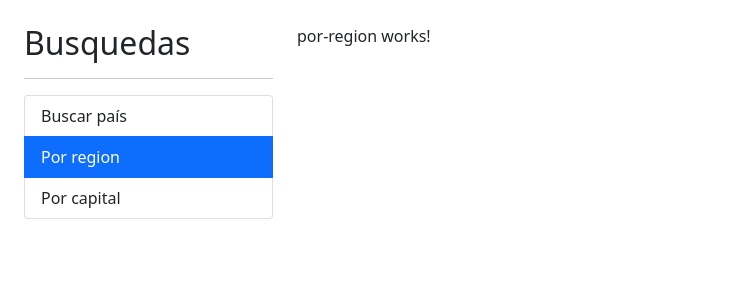
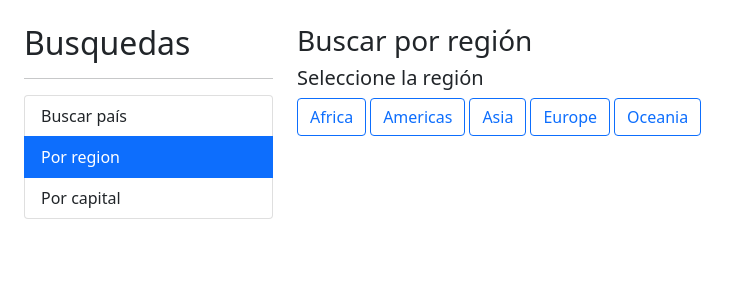
Before and after one commit to IngMachine/08-paisesApp, an Angular app: page /region in a window 1280 px wide. Shown: the top 300 px of the page, without its empty margins (0-740 px from the left). Built offline with nearby package versions, Linux system fonts and the light colour scheme.

Commit message:
Animaciones con animate.style Busqueda por región

```diff
--- a/src/app/pais/components/pais-tabla/pais-tabla.component.html
+++ b/src/app/pais/components/pais-tabla/pais-tabla.component.html
@@ -1,4 +1,4 @@
-<table class="table table-hover">
+<table class="table table-hover  animate__animated animate__backInDown">
     <thead>
         <tr>
             <th> # </th>
--- a/src/app/pais/pages/por-capital/por-capital.component.html
+++ b/src/app/pais/pages/por-capital/por-capital.component.html
@@ -1,18 +1,16 @@
-<h2>Por Capital</h2>
-<hr>
+<div class="animate__animated animate__backInDown">
+    <h2>Por Capital</h2>
+    <hr>
 
-<div class="row">
-    <div class="col">
-        <app-pais-input
-            [termino]="termino"
-            (onEnter)="buscar( $event )"
-            placeholder="Buscar Capital..."
-        >
-        </app-pais-input>
+    <div class="row">
+        <div class="col">
+            <app-pais-input [termino]="termino" (onEnter)="buscar( $event )" placeholder="Buscar Capital...">
+            </app-pais-input>
+        </div>
     </div>
+    <hr>
 </div>
 
-<hr>
 
 <div class="alert alert-danger" *ngIf="hayError">
     No se encontró nada con el término {{ termino }}
@@ -20,6 +18,6 @@
 
 <div class="row" *ngIf="paises.length > 0">
     <div class="col">
-        <app-pais-tabla [paises] = "paises"></app-pais-tabla>
+        <app-pais-tabla [paises]="paises"></app-pais-tabla>
     </div>
 </div>
--- a/src/app/pais/pages/por-region/por-region.component.html
+++ b/src/app/pais/pages/por-region/por-region.component.html
@@ -1 +1,25 @@
-<p>por-region works!</p>
+<h3>Buscar por región <small> {{ regionActiva | titlecase}}</small></h3>
+
+<h5>Seleccione la región</h5>
+
+<div class="row">
+    <div class="col">
+        <!-- [class.btn-primary]="region === regionActiva" -->
+        <!-- [ngClass]="{
+            'btn-primary': regionActiva === region,
+            'btn-outline-primary': regionActiva !== region
+        }" -->
+        <!-- [class]="(region === regionActiva) ? 'btn btn-primary me-1': 'btn btn-outline-primary me-1'" -->
+        <button
+            *ngFor="let region of regiones"
+            [class]="getClassCSS( region )"
+            (click)="activarRegion( region )">
+            {{ region | titlecase }}
+        </button>
+        <div class="row" *ngIf="paises.length > 0">
+            <div class="col">
+                <app-pais-tabla [paises] = "paises"></app-pais-tabla>
+            </div>
+        </div>
+    </div>
+</div>
--- a/src/app/pais/pages/por-region/por-region.component.ts
+++ b/src/app/pais/pages/por-region/por-region.component.ts
@@ -1,4 +1,7 @@
-import { Component, OnInit } from '@angular/core';
+import { Component } from '@angular/core';
+import { PaisService } from '../../services/pais.service';
+import { Country } from '../../interfaces/pais.interface';
+import { tap } from 'rxjs/operators';
 
 @Component({
   selector: 'app-por-region',
@@ -6,11 +9,30 @@ import { Component, OnInit } from '@angular/core';
   styles: [
   ]
 })
-export class PorRegionComponent implements OnInit {
+export class PorRegionComponent {
 
-  constructor() { }
+  regiones: string[] = ['africa', 'americas', 'asia', 'europe', 'oceania'];
+  paises: Country[] = [];
+  regionActiva: string = '';
 
-  ngOnInit(): void {
+  getClassCSS( region: string ): string {
+    return (region === this.regionActiva) ? 'btn btn-primary me-1' : 'btn btn-outline-primary me-1';
   }
 
+  activarRegion( region: string ): void{
+
+    if ( region === this.regionActiva ) { return; }
+
+    this.regionActiva = region;
+
+    // TODO: hacer el llamado al servicio
+    this.paisService.BuscarRegion( region )
+      .pipe(
+        tap( console.log )
+      )
+      .subscribe( paises => this.paises = paises );
+  }
+
+  constructor( private paisService: PaisService) { }
+
 }
--- a/src/app/pais/services/pais.service.ts
+++ b/src/app/pais/services/pais.service.ts
@@ -1,4 +1,4 @@
-import { HttpClient } from '@angular/common/http';
+import { HttpClient, HttpParams } from '@angular/common/http';
 import { Injectable } from '@angular/core';
 import { Observable } from 'rxjs';
 import { Country } from '../interfaces/pais.interface';
@@ -10,18 +10,26 @@ export class PaisService {
 
    private apiUrl: string = 'https://restcountries.eu/rest/v2';
 
+   get httpParams(): HttpParams {
+     return new HttpParams()
+                           .set('fields', 'name;capital;alpha2Code;flag;population');
+   }
+
   constructor( private http: HttpClient ) { }
 
   BuscarPais( termino: string ): Observable<Country[]> {
-
     const url = `${ this.apiUrl }/name/${ termino }`;
-    return this.http.get<Country[]>( url );
+    return this.http.get<Country[]>( url, { params: this.httpParams } );
   }
 
   BuscarCapital( termino: string ): Observable<Country[]> {
+    const url = `${ this.apiUrl }/capital/${ termino }`;
+    return this.http.get<Country[]>( url, { params: this.httpParams }  );
+  }
 
-    const url = `${ this.apiUrl }/capital/${ termino }`;
-    return this.http.get<Country[]>( url );
+  BuscarRegion( termino: string ): Observable<Country[]> {
+    const url = `${ this.apiUrl }/region/${ termino }`;
+    return this.http.get<Country[]>( url, { params: this.httpParams }  );
   }
 
   getPaisPorAlpha( id: string ): Observable<Country> {
--- a/src/index.html
+++ b/src/index.html
@@ -1,5 +1,6 @@
 <!doctype html>
 <html lang="en">
+
 <head>
     <meta charset="utf-8">
     <title>PaisesApp</title>
@@ -7,8 +8,11 @@
     <meta name="viewport" content="width=device-width, initial-scale=1">
     <link rel="icon" type="image/x-icon" href="favicon.ico">
     <link href="https://cdn.jsdelivr.net/npm/bootstrap@5.0.0-beta2/dist/css/bootstrap.min.css" rel="stylesheet" integrity="sha384-BmbxuPwQa2lc/FVzBcNJ7UAyJxM6wuqIj61tLrc4wSX0szH/Ev+nYRRuWlolflfl" crossorigin="anonymous">
+    <link rel="stylesheet" href="https://cdnjs.cloudflare.com/ajax/libs/animate.css/4.1.1/animate.min.css" />
 </head>
+
 <body>
     <app-root></app-root>
 </body>
+
 </html>
```
Lines whose indentation alone changed are shown as unchanged.
